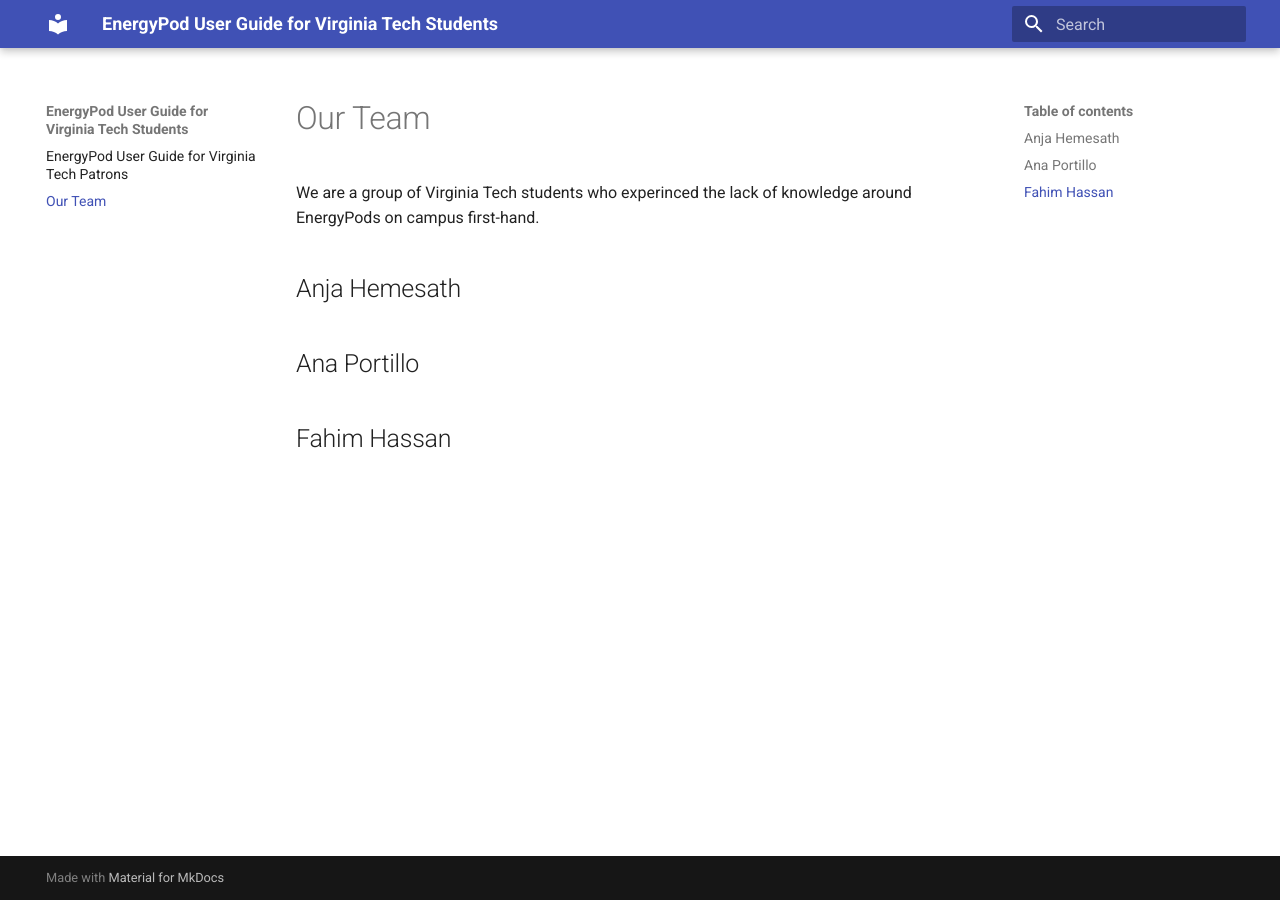
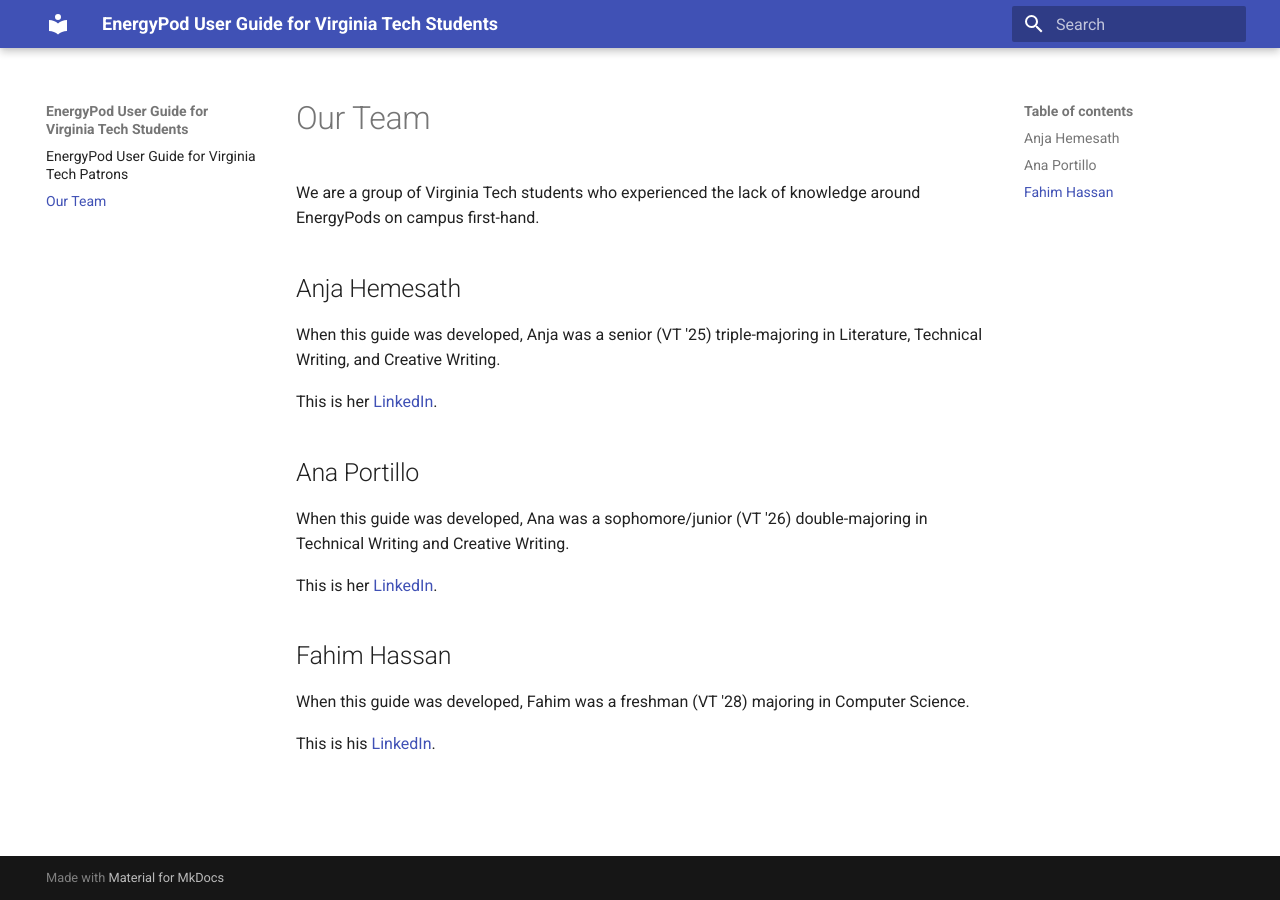
Before and after one commit to anacportillo23/anacportillo23.github.io, an MkDocs documentation site: the page built from docs/about-us.md, in a window 1280 px wide. Built offline with MkDocs 1.6.1 and Material for MkDocs 9.7.7, drawn with Linux system fonts in a browser that asks for light colours.

Commit message:
added to about us

```diff
--- a/docs/about-us.md
+++ b/docs/about-us.md
@@ -1,8 +1,19 @@
 # Our Team
-We are a group of Virginia Tech students who experinced the lack of knowledge around EnergyPods on campus first-hand.
+We are a group of Virginia Tech students who experienced the lack of knowledge around EnergyPods on campus first-hand.
 
 ## Anja Hemesath
+When this guide was developed, Anja was a senior (VT '25) triple-majoring in Literature, Technical Writing, and Creative Writing.
+
+This is her [LinkedIn]().
+
 
 ## Ana Portillo
+When this guide was developed, Ana was a sophomore/junior (VT '26) double-majoring in Technical Writing and Creative Writing.
+
+This is her [LinkedIn]().
+
 
 ## Fahim Hassan
+When this guide was developed, Fahim was a freshman (VT '28) majoring in Computer Science.
+
+This is his [LinkedIn]().
```
Also changed, not shown: docs/index.md (+1 -1 lines).
